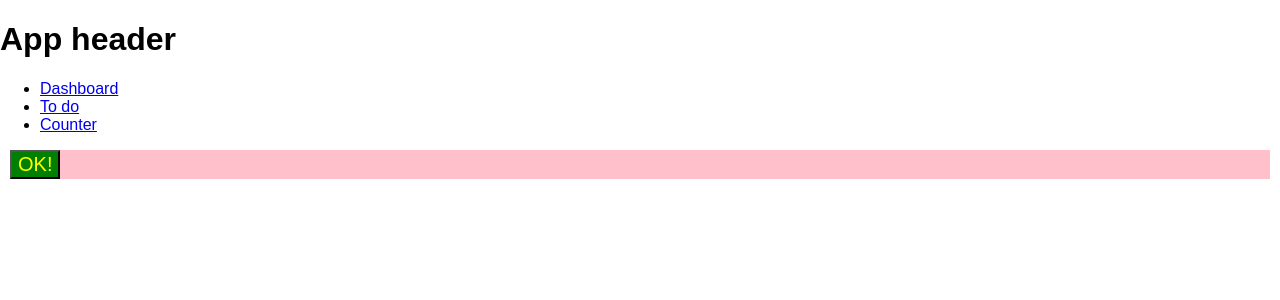
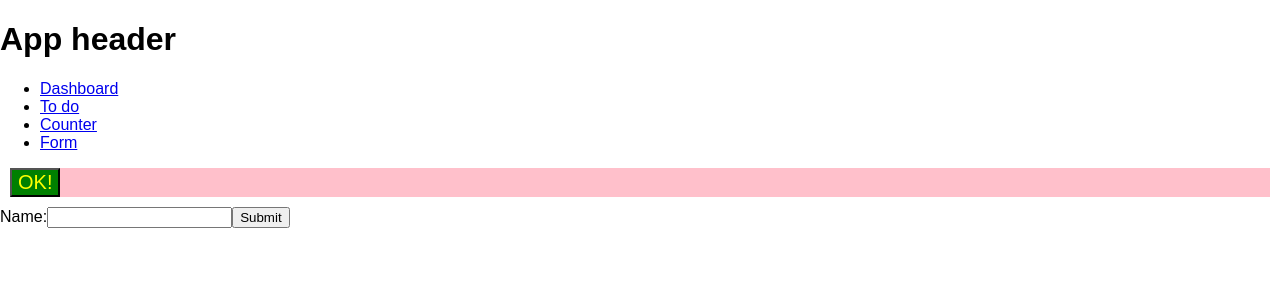
Before and after one commit to wojciechpaluch/react, a React (Create React App) app: page /form in a window 1280 px wide. Shown: the top 300 px of the page. Built offline with nearby package versions, Linux system fonts and the light colour scheme.

Commit message:
added form

```diff
--- a/src/App.js
+++ b/src/App.js
@@ -4,6 +4,7 @@
 import './App.css';
 import Header from './components/Header'
 import Todo from './components/Todo'
+import Form from './components/form'
 
 
 class App extends Component {
@@ -17,6 +18,7 @@
                     <Route exact path="/" component={Dashboard}/>
                     <Route path="/todo" component={Todo}/>
                     <Route path="/counter" component={null}/>
+                    <Route path="/form" component={Form}/>
 
                 </div>
             </Router>
--- a/src/components/Header.js
+++ b/src/components/Header.js
@@ -12,6 +12,7 @@
                     <li><Link to="/">Dashboard</Link></li>
                     <li><Link to="/todo">To do</Link></li>
                     <li><Link to="/counter">Counter</Link></li>
+                    <li><Link to="/form">Form</Link></li>
                 </ul>
                 <Button label="OK!" />
             </div>
--- /dev/null
+++ b/src/components/form/index.js
@@ -0,0 +1,19 @@
+import React, {Component} from 'react';
+
+class Form extends Component {
+    render() {
+        return (
+            <div>
+                <form>
+                    <label>
+                        Name:
+                        <input type="text" name="name"/>
+                    </label>
+                    <input type="submit" value="Submit"/>
+                </form>
+            </div>
+        )
+    };
+}
+
+export default Form;
```
